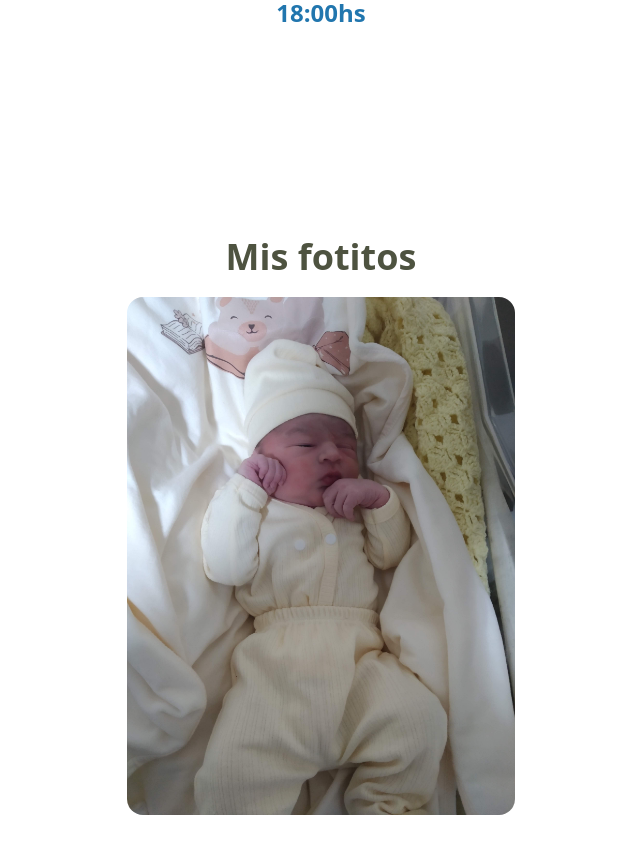
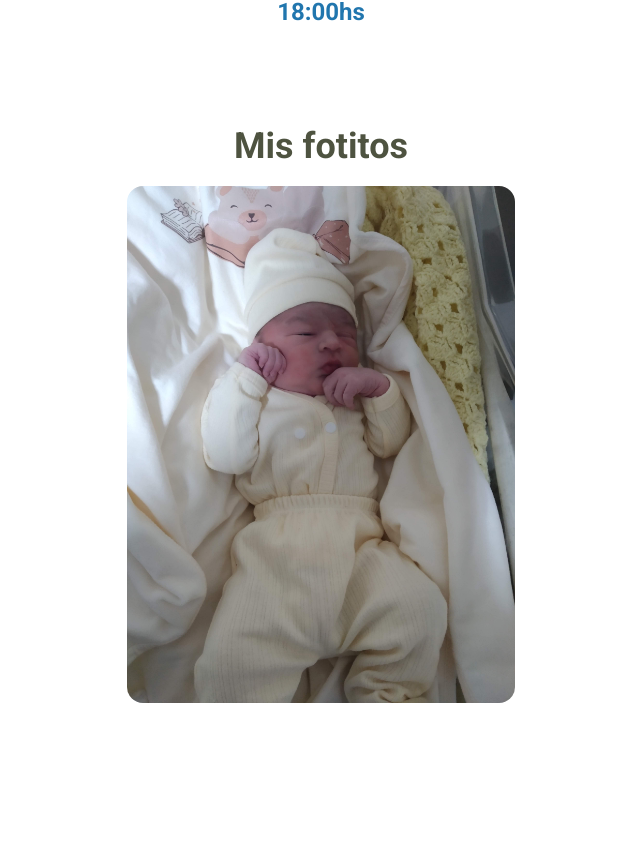
Before and after one commit to fabianeromano/invitation-santi, a Next.js app: page / in a window 1280 px wide. Shown: the part 1314-2168 px from the top of the page, without its empty margins (319-959 px from the left). Built offline with nearby package versions, Linux system fonts and the light colour scheme; what tailwindcss-animated would draw is missing.

Commit message:
fix: location

```diff
--- a/src/components/Carousel.jsx
+++ b/src/components/Carousel.jsx
@@ -15,7 +15,7 @@ import Santi10 from "/public/images/santi10.jpg"
 function Carousel() {
 
     return (
-        <section className="w-full h-screen flex flex-col justify-center items-center min-h-[600px]">
+        <section className="w-full h-screen flex flex-col justify-start items-center min-h-[600px]">
             <h2 className="text-4xl font-bold text-center text-[#4E5340] mb-5">Mis fotitos</h2>
             <div className="carousel carousel-center max-w-md py-0 px-4 space-x-4">
                 <div className={`carousel-item w-full rounded-box `}>
--- a/src/components/Location.jsx
+++ b/src/components/Location.jsx
@@ -1,6 +1,6 @@
 "use client";
 import Image from "next/image";
-import Cafe from "/public/images/cafe.jpg"
+import Cafe from "/public/images/cafe.jpeg"
 
 import React from 'react'
 
--- a/src/pages/index.jsx
+++ b/src/pages/index.jsx
@@ -5,7 +5,7 @@ import Location from "@/components/Location";
 
 export default function Home() {
   return (
-    <main className="flex justify-center w-full">
+    <main className="flex justify-center w-full bg-white">
       <div className="min-w-[320px] max-w-[420px] flex flex-col items-center justify-center">
         <HeroParallax />
         <Location />
--- a/src/styles/globals.css
+++ b/src/styles/globals.css
@@ -1,3 +1,11 @@
+@import url('https://fonts.googleapis.com/css2?family=Roboto:wght@100;300;400;500;700;900&display=swap');
+
 @tailwind base;
 @tailwind components;
 @tailwind utilities;
+
+@layer base{
+    body{
+        font-family: 'Roboto', sans-serif;
+    }
+}
```
Also changed, not shown: public/images/cafe.jpeg (added), public/images/cafe.jpg (deleted).
